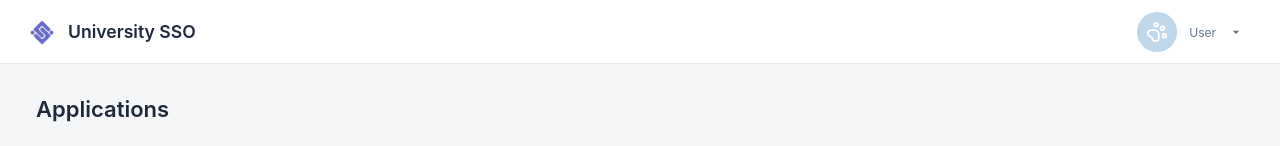
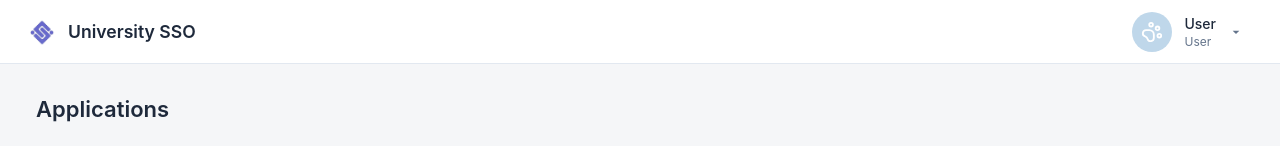
Before and after one commit to UTCS-G505/SSO-Frontend, a Vue app: page /dashboard in a window 1280 px wide. Shown: the top 146 px of the page. Built offline with nearby package versions, Linux system fonts and the light colour scheme; sample sign-in values are in the browser's storage; the HTML template or start-up script is replaced by a standard one.

Commit message:
feat: remove prrops in UserMenu

```diff
--- a/src/components/common/UserMenu.vue
+++ b/src/components/common/UserMenu.vue
@@ -4,8 +4,8 @@
       <div class="user-info">
         <div class="user-avatar icon-avatar"><PawPrint class="PawPrint-icon" /></div>
         <div class="user-details">
-          <span class="user-name">{{ displayName }}</span>
-          <span class="user-role">{{ userRole }}</span>
+          <span class="user-name">{{ userDisplayName }}</span>
+          <span class="user-role">{{ userRoleName }}</span>
         </div>
         <svg
           class="dropdown-icon"
@@ -36,23 +36,12 @@
 </template>
 
 <script setup lang="ts">
-import { ref, onMounted } from 'vue'
+import { ref, onMounted, computed } from 'vue'
 import { useRouter, useRoute } from 'vue-router'
 import { useAuthStore } from '@/stores/authStore'
+import { useUserStore } from '@/stores/userStore'
+import { getRoleName } from '@/types/userRoles'
 import { LayoutGrid, User, LogOut, PawPrint } from 'lucide-vue-next'
-
-// Props
-interface Props {
-  userInitials?: string
-  displayName?: string
-  userRole?: string
-}
-
-withDefaults(defineProps<Props>(), {
-  userInitials: 'U',
-  displayName: 'User',
-  userRole: 'User',
-})
 
 // Component name for ESLint
 defineOptions({
@@ -62,7 +51,14 @@ defineOptions({
 const router = useRouter()
 const route = useRoute()
 const authStore = useAuthStore()
+const userStore = useUserStore()
 const isDropdownOpen = ref(false)
+
+// Computed properties for user display
+const userDisplayName = computed(() => userStore.name || 'User')
+const userRoleName = computed(() =>
+  userStore.role !== null ? getRoleName(userStore.role) : 'User',
+)
 
 // Methods
 const toggleDropdown = () => {
@@ -127,7 +123,7 @@ onMounted(() => {
 .user-avatar {
   width: 40px;
   height: 40px;
-  background: #BFD7EA;
+  background: #bfd7ea;
   /* background: linear-gradient(135deg, #fbbf24, #f59e0b, #f97316); */
   border-radius: 50%;
   display: flex;
--- a/src/views/DashboardView.vue
+++ b/src/views/DashboardView.vue
@@ -7,7 +7,7 @@
         <span class="brand-name">University SSO</span>
       </div>
       <div class="brand-right">
-        <UserMenu :user-initials="userInitials" :display-name="userProfile?.name || ''" user-role="User" />
+        <UserMenu />
       </div>
     </header>
 
@@ -35,16 +35,14 @@
 </template>
 
 <script setup lang="ts">
-import { ref, onMounted, computed } from 'vue'
+import { ref, onMounted } from 'vue'
 import { useRouter } from 'vue-router'
 import { useAuthStore } from '@/stores/authStore'
-import { useUserStore } from '@/stores/userStore'
 import UserMenu from '@/components/common/UserMenu.vue'
 import { BookOpen, GraduationCap, Mail, User, Calendar, CreditCard } from 'lucide-vue-next'
 
 const router = useRouter()
 const authStore = useAuthStore()
-const userStore = useUserStore()
 
 import type { FunctionalComponent } from 'vue'
 
@@ -56,29 +54,6 @@ interface AppCard {
   url: string
   launched: boolean
 }
-
-const userAuth = computed(() => ({
-  id: authStore.id,
-  accessToken: authStore.accessToken,
-  loginTime: authStore.loginTime,
-}))
-
-const userProfile = ref({
-  name: userStore.name,
-  primary_email: userStore.primary_email,
-  secondary_email: userStore.secondary_email,
-  phone_number: userStore.phone_number,
-  position: userStore.position,
-})
-
-const userInitials = computed(() => {
-  if (userProfile.value.name) {
-    const parts = userProfile.value.name.trim().split(/\s+/)
-    if (parts.length === 1) return parts[0][0].toUpperCase()
-    return (parts[0][0] + parts[parts.length - 1][0]).toUpperCase()
-  }
-  return userAuth.value?.id?.[0]?.toUpperCase() || 'U'
-})
 
 const applications = ref<AppCard[]>([
   {
--- a/src/views/ProfileView.vue
+++ b/src/views/ProfileView.vue
@@ -6,12 +6,8 @@
         <img src="/src/assets/logo.png" alt="University SSO" class="brand-logo" />
         <span class="brand-name">University SSO</span>
       </div>
-      <!-- Use committed store values, not the draft form -->
-      <UserMenu
-        :user-initials="committedInitials"
-        :display-name="committedName"
-        :user-role="committedRole"
-      />
+      <!-- UserMenu now handles user data internally -->
+      <UserMenu />
     </header>
 
     <!-- Profile Section -->
@@ -198,7 +194,6 @@
 
 <script setup lang="ts">
 import { ref, computed } from 'vue'
-import { useAuthStore } from '@/stores/authStore'
 import { useUserStore } from '@/stores/userStore'
 import { getRoleName } from '@/types/userRoles'
 import {
@@ -216,7 +211,6 @@ import {
 } from 'lucide-vue-next'
 import UserMenu from '@/components/common/UserMenu.vue'
 
-const authStore = useAuthStore()
 const userStore = useUserStore()
 const isEditing = ref(false)
 
@@ -228,20 +222,6 @@ const userProfile = ref({
   phone_number: userStore.phone_number,
   position: userStore.position,
   role: userStore.role,
-})
-
-// Committed values from the store for display components
-const committedName = computed(() => userStore.name || '')
-const committedRole = computed(() =>
-  userStore.role !== null ? getRoleName(userStore.role) : 'User',
-)
-const committedInitials = computed(() => {
-  if (userStore.name) {
-    const parts = userStore.name.trim().split(/\s+/)
-    if (parts.length === 1) return parts[0][0].toUpperCase()
-    return (parts[0][0] + parts[parts.length - 1][0]).toUpperCase()
-  }
-  return (authStore.id && authStore.id[0].toUpperCase()) || 'U'
 })
 
 // Password change form state
```
